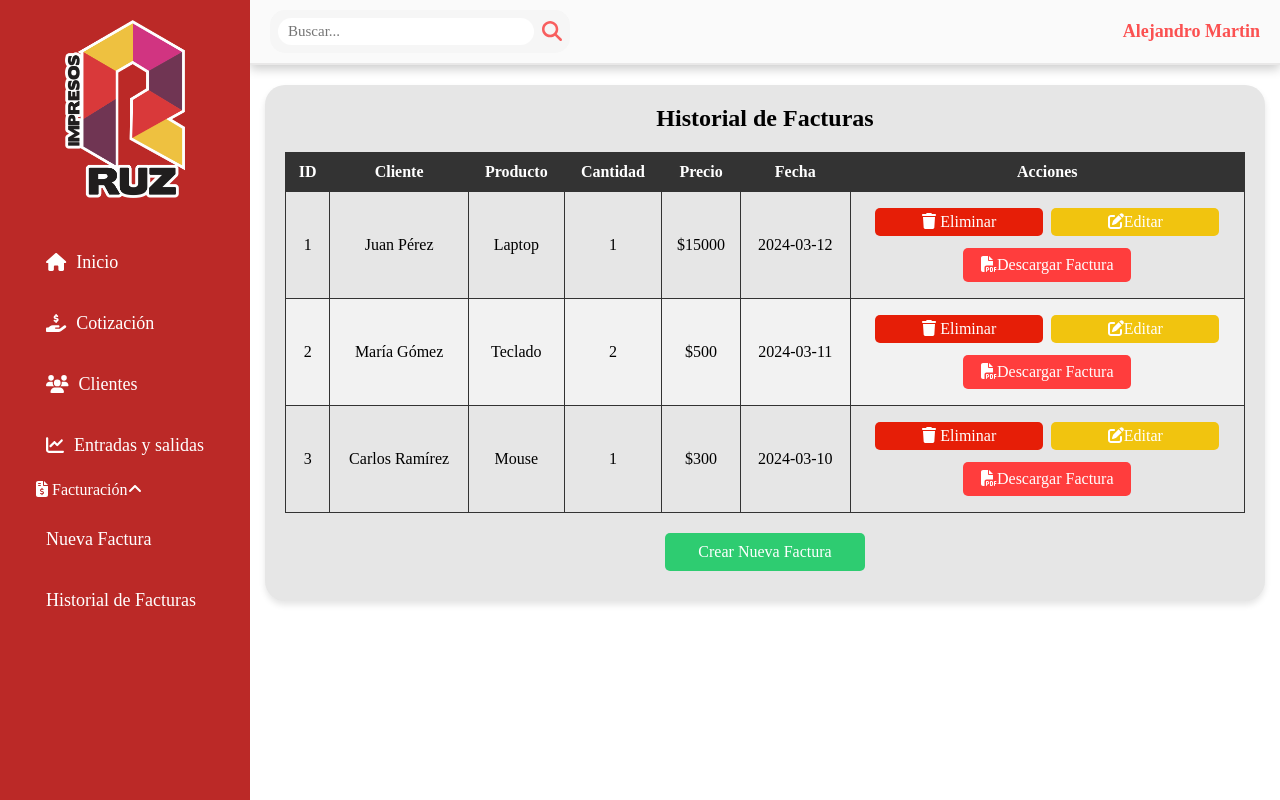
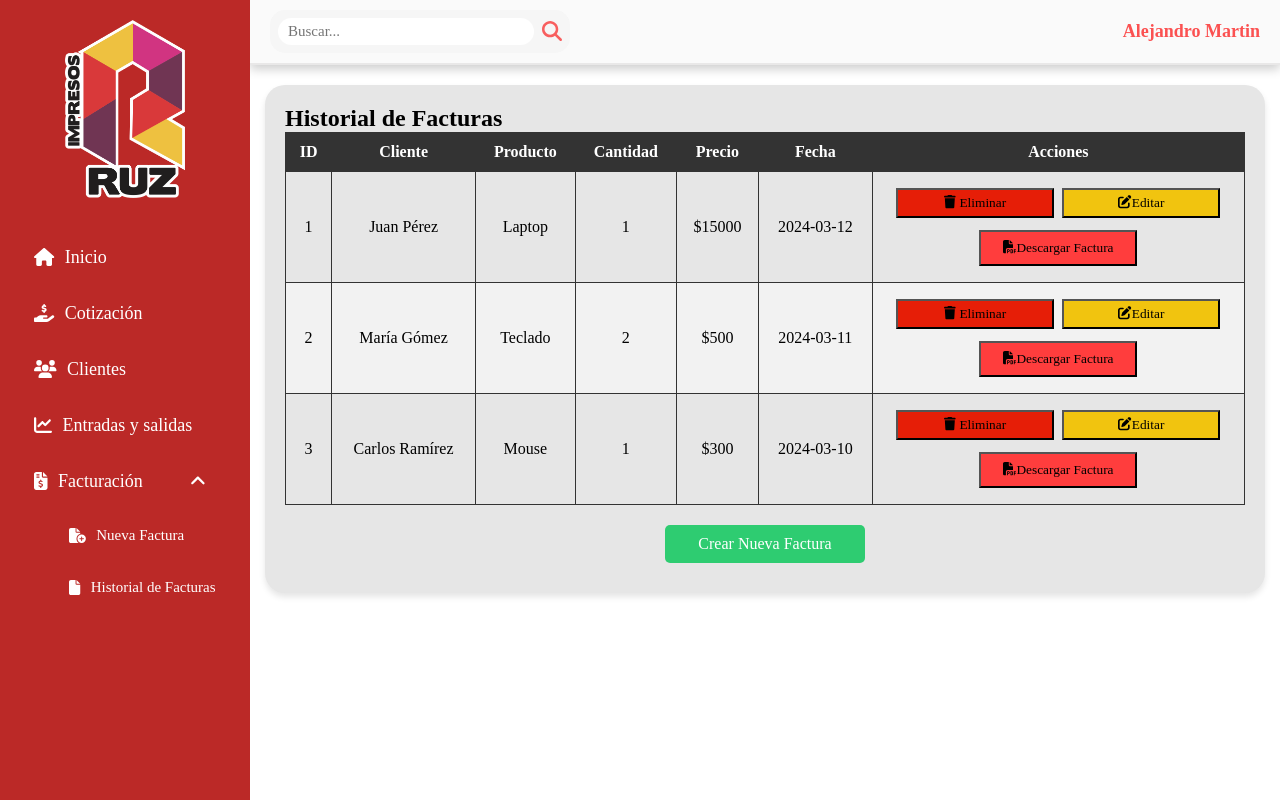
Before and after one commit to alejandromartin1/PrintAdmin, a React (Create React App) app in the folder frontend/: page /facturacion/historial in a window 1280 px wide. Both pictures are taken after a click on the element "Facturación". Built offline with nearby package versions, Linux system fonts and the light colour scheme.

Commit message:
Modificacion de clases

```diff
--- a/frontend/src/componentes/sidebar.jsx
+++ b/frontend/src/componentes/sidebar.jsx
@@ -3,7 +3,7 @@ import { Link } from 'react-router-dom';
 import '../styles/sidebar.css';
 import logo from '../assets/RUZ.png';
 import { FontAwesomeIcon } from '@fortawesome/react-fontawesome';
-import { faHouse, faHandHoldingDollar, faUsers, faFileInvoiceDollar, faChartLine, faAngleDown, faAngleUp } from '@fortawesome/free-solid-svg-icons';
+import { faHouse, faHandHoldingDollar, faUsers, faFileInvoiceDollar, faChartLine, faAngleDown, faAngleUp, faFile, faFileCirclePlus } from '@fortawesome/free-solid-svg-icons';
 
 const Sidebar = () => {
   const [isFacturaOpen, setIsFacturaOpen] = useState(false);
@@ -29,8 +29,8 @@ const Sidebar = () => {
           </div>
           {isFacturaOpen && (
             <ul className="submenu">
-              <li><Link to="/facturacion/crearFactura">Nueva Factura</Link></li>
-              <li><Link to="/facturacion/historial">Historial de Facturas</Link></li>
+              <li><Link to="/facturacion/crearFactura"><FontAwesomeIcon icon={faFileCirclePlus} />Nueva Factura</Link></li>
+              <li><Link to="/facturacion/historial"><FontAwesomeIcon icon={faFile} />Historial de Facturas</Link></li>
             </ul>
           )}
         </li>
--- a/frontend/src/pages/crearFactura.jsx
+++ b/frontend/src/pages/crearFactura.jsx
@@ -25,9 +25,9 @@ const CrearFactura = () => {
   return (
     <div className="Factura-container">
       <Sidebar/>
-        <div className='content'>
+        <div className='contentt'>
           <Navbar username="Alejandro Martin"/>
-            <main className='main-content'>
+            <main className='main-contentt'>
               <div className='crear-factura'>
                 <h2>Crear Factura</h2>
                   {facturaCreada ? (
@@ -82,7 +82,7 @@ const CrearFactura = () => {
                   </div>
 
                     <div className="form-group">
-                      <button type="submit">Crear Factura</button>
+                      <button type="submit" className='buttons'>Crear Factura</button>
                     </div>
                   </form>
                 )}
--- a/frontend/src/styles/crearFactura.css
+++ b/frontend/src/styles/crearFactura.css
@@ -6,7 +6,7 @@ height: 100vh;
 }
 
 /* Contenido Principal */
-.content {
+.contentt {
 flex-grow: 1;
 margin-left: 250px; /* Separa el contenido del Sidebar */
 width: calc(100% - 250px);
@@ -14,7 +14,7 @@ display: flex;
 flex-direction: column;
 }
 
-.main-content {
+.main-contentt {
 flex: 1;
 padding: 20px;
 background-color: #f9f9f9;
@@ -31,7 +31,7 @@ color: #464646;
   background-color: #f9f9f9;
 }
 
-h2 {
+.h2 {
   text-align: center;
 }
 
@@ -53,7 +53,7 @@ input {
   border-radius: 5px;
 }
 
-button {
+.buttons {
   width: 100%;
   padding: 10px;
   background-color: #3498db;
@@ -64,17 +64,10 @@ button {
   cursor: pointer;
 }
 
-button:hover {
+.buttons:hover {
   background-color: #2980b9;
 }
 
-a {
-  display: block;
-  margin-top: 20px;
-  text-align: center;
-  color: #3498db;
-  text-decoration: none;
-}
 
 a:hover {
   text-decoration: underline;
--- a/frontend/src/styles/historialFactura.css
+++ b/frontend/src/styles/historialFactura.css
@@ -8,7 +8,7 @@
     box-shadow: 0px 4px 6px rgba(0, 0, 0, 0.1);
   }
 
-  h2 {
+  .h2 {
     text-align: center;
     margin-bottom: 20px;
   }
--- a/frontend/src/styles/sidebar.css
+++ b/frontend/src/styles/sidebar.css
@@ -11,6 +11,7 @@
     align-items: center;
 }
 
+
 .logo {
     width: 120px;
     height: auto;
@@ -23,7 +24,7 @@
 
 .sidebar h2 {
     text-align: center;
-    font-size: 22px;
+    font-size: 20px;
 }
 
 .sidebar ul {
@@ -52,3 +53,34 @@
 .sidebar a:hover {
     background-color: #b30000;
 }
+
+
+/* Ajusta el tamaño de las subopciones */
+.submenu li a {
+    font-size: 15px; /* Tamaño de letra más pequeño */
+    padding-left: 30px; /* Indentación para alinearlo bien */
+}
+
+/* Asegura que Facturación esté alineado correctamente */
+.factura div {
+    display: flex;
+    align-items: center;
+    padding: 10px; /* Igual que los otros elementos */
+    border-radius: 5px;
+    transition: background 0.3s;
+    color: white;
+    font-size: 18px;
+}
+
+.factura div:hover {
+    background-color: #b30000;
+}
+
+/* Ajustar el ícono de Facturación */
+.factura svg {
+    margin-right: 10px; /* Espacio igual que los otros íconos */
+}
+
+.factura .submenu {
+    padding-left: 15px; /* Da un margen a las opciones dentro del submenú */
+}
```
